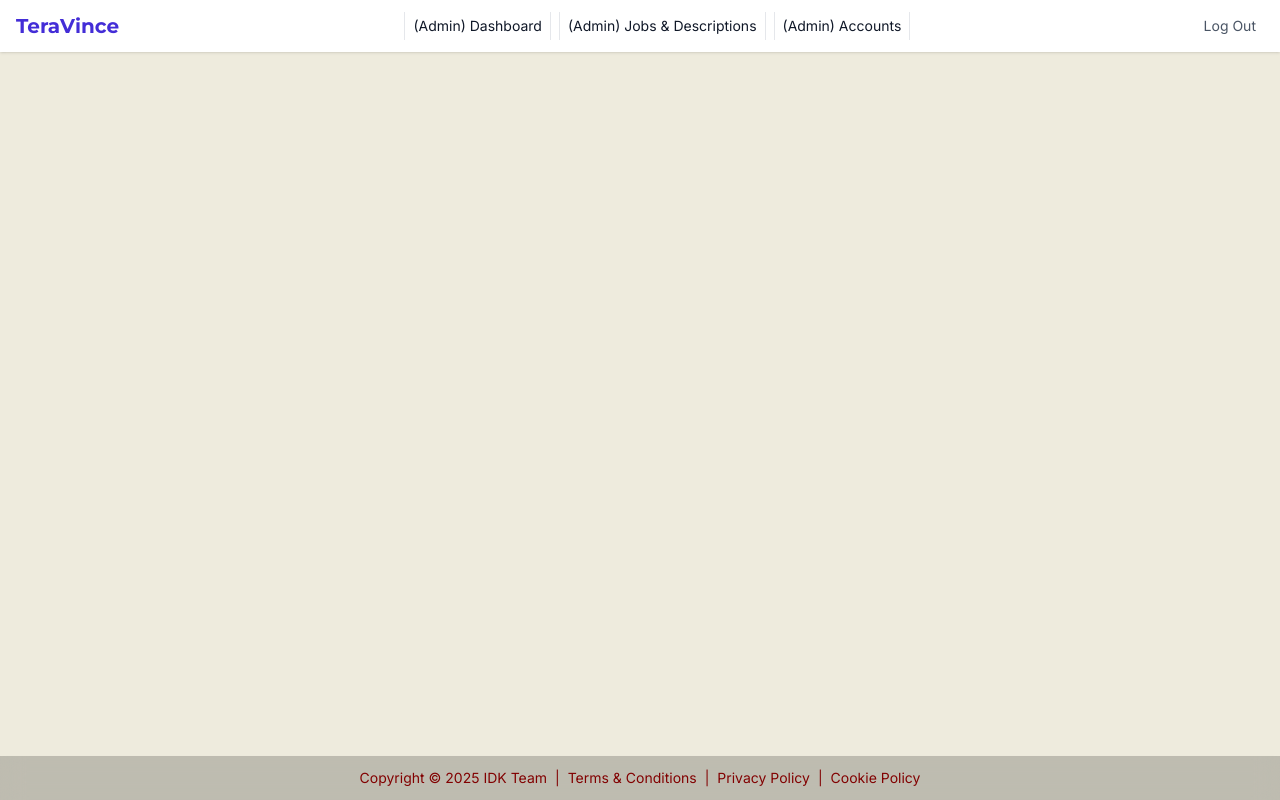
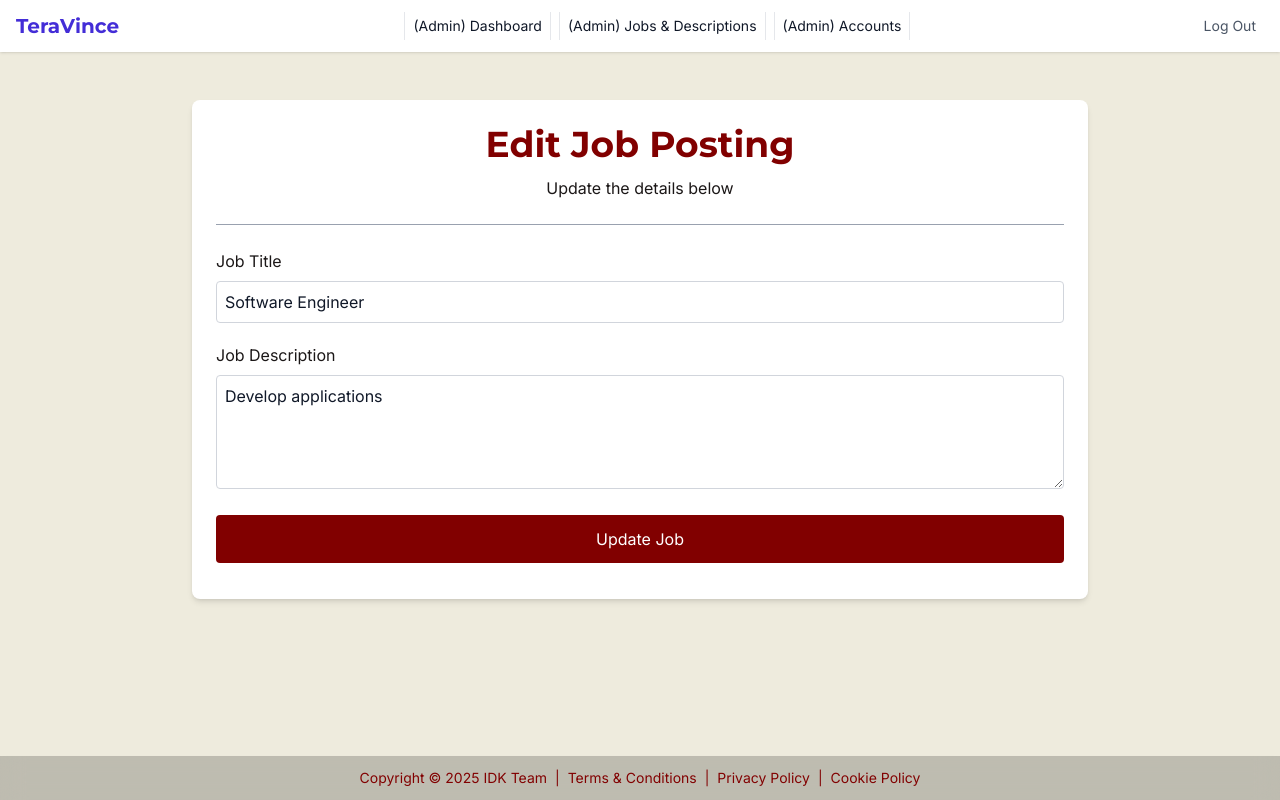
Before and after one commit to MBrillian354/teravince, a React (Vite) app in the folder frontend/: page /admin-jobs/edit/1 in a window 1280 px wide. Built offline with nearby package versions, Linux system fonts and the light colour scheme.

Commit message:
Add edit and delete job functionality

```diff
--- a/frontend/src/App.jsx
+++ b/frontend/src/App.jsx
@@ -12,6 +12,7 @@ import ForgotPassword from './pages/ForgotPassword';
 import AdminDashboard from './pages/AdminDashboard';
 import ManageJobs from './pages/ManageJobs';
 import NewJobForm from './pages/NewJobForm';
+import EditJobForm from './pages/EditJobForm';
 import ManageAccounts from './pages/ManageAccounts';
 import NewAccountForm from './pages/NewAccountForm';
 
@@ -64,6 +65,7 @@ function AppContent() {
           <Route path="/admin-dashboard" element={<AdminDashboard />} />
           <Route path="/admin-jobs" element={<ManageJobs />} />
           <Route path="/admin-jobs/new" element={<NewJobForm />} />
+          <Route path="/admin-jobs/edit/:id" element={<EditJobForm />} />
           <Route path="/admin-accounts" element={<ManageAccounts />} />
           <Route path="/admin-accounts/new" element={<NewAccountForm />} />
 
--- a/frontend/src/index.css
+++ b/frontend/src/index.css
@@ -15,6 +15,7 @@
 
   --animate-fade-in: fade-in 0.5s ease-in-out;
   --animate-slide-up: slide-up 0.3s ease-out;
+  --animate-scale-in: scale-in 0.2s ease-out;
 }
 
 /* Base styles */
@@ -183,3 +184,7 @@ h1 {
 @utility btn-outline {
   @apply px-4 py-2 border border-gray-300 rounded text-sm hover:bg-gray-100 hover:cursor-pointer transition-colors duration-200;
 }
+
+@utility btn-danger {
+  @apply px-4 py-2 border border-gray-300 rounded text-sm hover:bg-gray-100 hover:cursor-pointer transition-colors duration-200;
+}
--- /dev/null
+++ b/frontend/src/pages/EditJobForm.jsx
@@ -0,0 +1,87 @@
+import { useState, useEffect } from 'react';
+import DynamicForm from '../components/DynamicForm';
+import { updateJob } from '../store/adminSlice';
+import { useDispatch, useSelector } from 'react-redux';
+import { useNavigate, useParams } from 'react-router-dom';
+
+const EditJobForm = () => {
+  const { id } = useParams();
+  const jobId = Number(id);
+  const job = useSelector(state => state.admin.jobsData.find(j => j.id === jobId));
+  const dispatch = useDispatch();
+  const navigate = useNavigate();
+
+  const [isSubmitting, setIsSubmitting] = useState(false);
+  const [error, setError] = useState('');
+  const [success, setSuccess] = useState('');
+
+  useEffect(() => {
+    if (!job) {
+      setError('Job not found');
+    }
+  }, [job]);
+
+  const formFields = [
+    {
+      type: 'text',
+      name: 'jobTitle',
+      label: 'Job Title',
+      placeholder: 'Enter job title',
+      required: true,
+      defaultValue: job ? job.title : ''
+    },
+    {
+      type: 'textarea',
+      name: 'description',
+      label: 'Job Description',
+      placeholder: 'Enter job description',
+      required: true,
+      rows: 4,
+      defaultValue: job ? job.description : ''
+    }
+  ];
+
+  const handleSubmit = async (formData) => {
+    setIsSubmitting(true);
+    setError('');
+    setSuccess('');
+
+    try {
+      const updatedJob = {
+        id: jobId,
+        title: formData.jobTitle,
+        description: formData.description
+      };
+
+      dispatch(updateJob(updatedJob));
+      await new Promise(resolve => setTimeout(resolve, 500));
+      setSuccess('Job updated successfully!');
+      await new Promise(resolve => setTimeout(resolve, 500));
+      navigate(-1);
+    } catch (err) {
+      setError('Failed to update job. Please try again.');
+    } finally {
+      setIsSubmitting(false);
+    }
+  };
+
+  if (!job) {
+    return <p className="text-red-500">Job not found.</p>;
+  }
+
+  return (
+    <div className="max-w-4xl mx-auto p-6 bg-white rounded-lg shadow-md">
+      <DynamicForm
+        title="Edit Job Posting"
+        subtitle="Update the details below"
+        fields={formFields}
+        onSubmit={handleSubmit}
+        submitButtonText={isSubmitting ? 'Updating...' : 'Update Job'}
+        error={error}
+        success={success}
+      />
+    </div>
+  );
+};
+
+export default EditJobForm;
--- a/frontend/src/pages/ManageJobs.jsx
+++ b/frontend/src/pages/ManageJobs.jsx
@@ -1,11 +1,13 @@
 import StatsCard from '../components/StatsCard'
 import DataTable from '../components/DataTable'
 import { Link } from 'react-router-dom';
-import { useSelector } from 'react-redux';
+import { useSelector, useDispatch } from 'react-redux';
+import { deleteJob } from '@/store/adminSlice';
 
 const ManageJobs = () => {
     // Define sample table data
     const jobData = useSelector((state) => state.admin.jobsData);
+    const dispatch = useDispatch();
 
     const jobStats = [
         { label: "Active Jobs", value: jobData.filter(job => job.status === 'Active').length },
@@ -18,7 +20,31 @@ const ManageJobs = () => {
         { header: 'Job Description', accessor: 'description' },
         { header: 'Number of Employees', accessor: 'employees' },
         { header: 'Status', accessor: 'status' },
-        { header: 'Actions', render: row => <button onClick={(e) => { console.log('Action on', row); e.stopPropagation(); }}>Edit</button> }
+        {
+          header: 'Actions',
+          render: row => (
+            <div className="flex space-x-2">
+              <Link
+                to={`/admin-jobs/edit/${row.id}`}
+                className="btn-primary"
+                onClick={e => e.stopPropagation()}
+              >
+                Edit
+              </Link>
+              <button
+                className="btn-danger"
+                onClick={e => {
+                  e.stopPropagation();
+                  if (window.confirm('Delete this job?')) {
+                    dispatch(deleteJob(row.id));
+                  }
+                }}
+              >
+                Delete
+              </button>
+            </div>
+          )
+        },
     ];
 
     return (
--- a/frontend/src/store/adminSlice.js
+++ b/frontend/src/store/adminSlice.js
@@ -29,10 +29,23 @@ const adminSlice = createSlice({
     reducers: {
         addJob: (state, action) => {
             state.jobsData.push(action.payload);
+            console.log('Job added:', action.payload);
         },
+        updateJob: (state, action) => {
+            const updated = action.payload;
+            state.jobsData = state.jobsData.map(job =>
+                job.id === updated.id ? { ...job, ...updated } : job
+            );
+            console.log('Job updated:', updated);
+        },
+        deleteJob: (state, action) => {
+            const id = action.payload;
+            state.jobsData = state.jobsData.filter(job => job.id !== id);
+            console.log('Job deleted:', id);
+        }
     }
 });
 
-export const { addJob } = adminSlice.actions;
+export const { addJob, updateJob, deleteJob } = adminSlice.actions;
 
 export default adminSlice.reducer;
```
